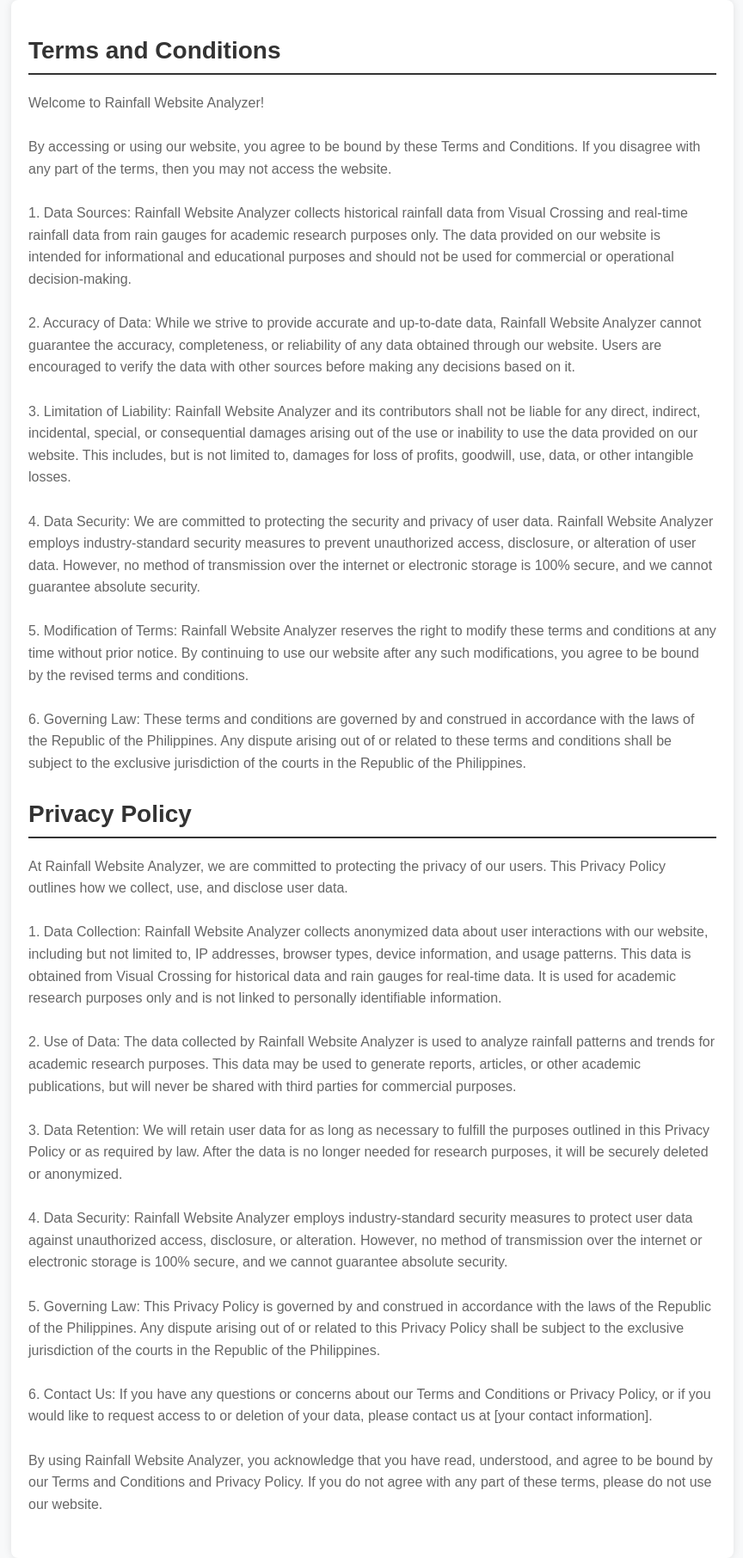
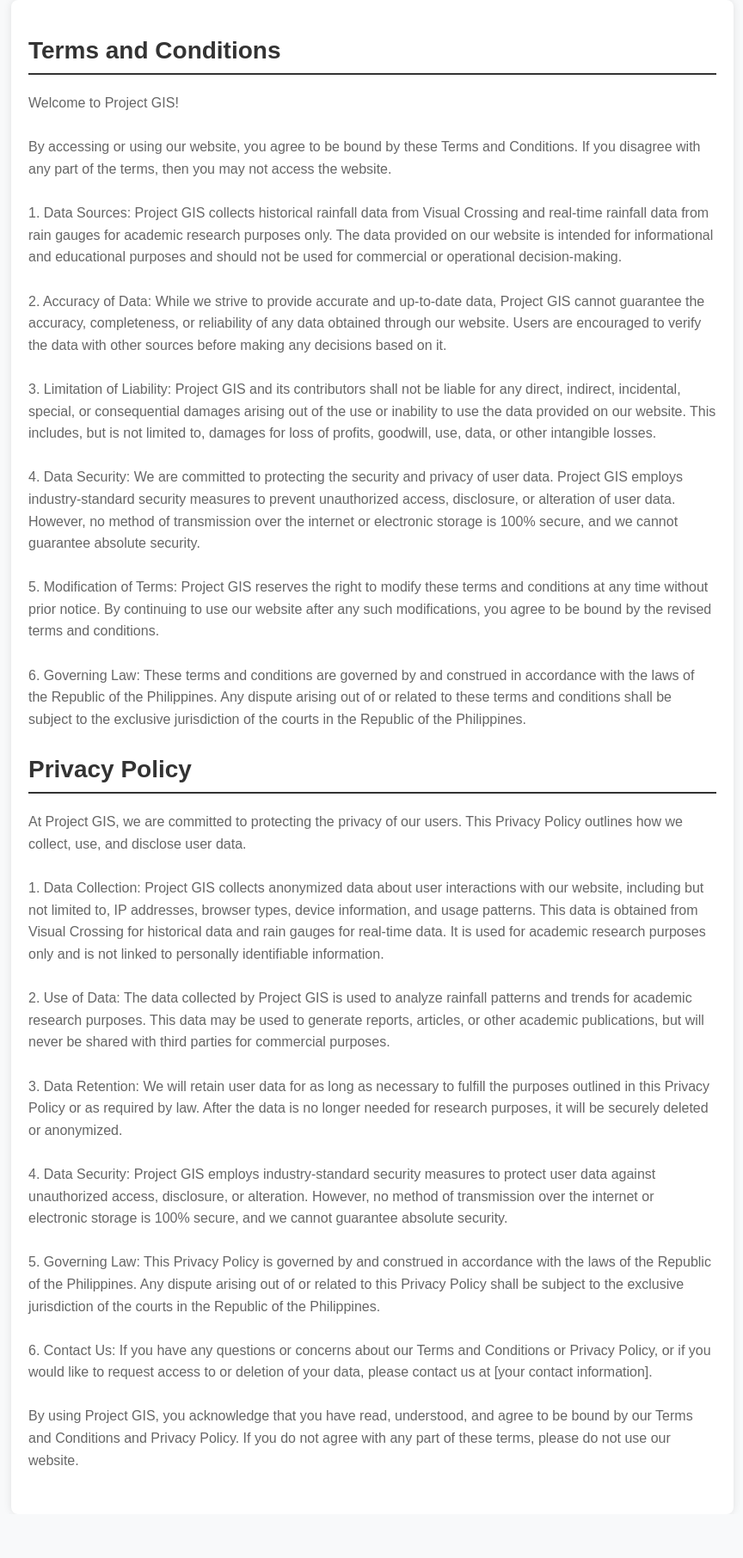
Before and after one commit to JohnRay110702/project-gis, a PHP site: page /privacyPolicy.html in a window 1280 px wide. Shown: the whole page at 86% size, without its empty margins (207-1071 px from the left). After the commit the page ends 1704 px from the top, so only its background shows below. Run offline with PHP 8.4, Linux system fonts and the light colour scheme.

Commit message:
edited Privacy Policy & adjusted form pallettes

```diff
--- a/public/index.html
+++ b/public/index.html
@@ -848,7 +848,7 @@
     </main>
     <div class="footer-container">
       <footer class="footerContent py-5 text-center text-body-secondary bg-body-secondary">
-          <p>PAGDALOY by
+          <p>PROJECT GIS by
               <a href="https://batstateu.edu.ph/" target="_blank" rel="noopener noreferrer">
                   BATANGAS STATE UNIVERSITY - TNEU
               </a>
--- a/public/privacyPolicy.html
+++ b/public/privacyPolicy.html
@@ -10,40 +10,40 @@
     <main>
         <section>
             <h2>Terms and Conditions</h2>
-            <p>Welcome to Rainfall Website Analyzer! <br>
+            <p>Welcome to Project GIS! <br>
                 <br>
 
                 By accessing or using our website, you agree to be bound by these Terms and Conditions. If you disagree with any part of the terms, then you may not access the website. <br>
                 <br>
-                1. Data Sources: Rainfall Website Analyzer collects historical rainfall data from Visual Crossing and real-time rainfall data from rain gauges for academic research purposes only. The data provided on our website is intended for informational and educational purposes and should not be used for commercial or operational decision-making. <br>
+                1. Data Sources: Project GIS collects historical rainfall data from Visual Crossing and real-time rainfall data from rain gauges for academic research purposes only. The data provided on our website is intended for informational and educational purposes and should not be used for commercial or operational decision-making. <br>
                 <br>
-                2. Accuracy of Data: While we strive to provide accurate and up-to-date data, Rainfall Website Analyzer cannot guarantee the accuracy, completeness, or reliability of any data obtained through our website. Users are encouraged to verify the data with other sources before making any decisions based on it. <br>
+                2. Accuracy of Data: While we strive to provide accurate and up-to-date data, Project GIS cannot guarantee the accuracy, completeness, or reliability of any data obtained through our website. Users are encouraged to verify the data with other sources before making any decisions based on it. <br>
                 <br>
-                3. Limitation of Liability: Rainfall Website Analyzer and its contributors shall not be liable for any direct, indirect, incidental, special, or consequential damages arising out of the use or inability to use the data provided on our website. This includes, but is not limited to, damages for loss of profits, goodwill, use, data, or other intangible losses. <br>
+                3. Limitation of Liability: Project GIS and its contributors shall not be liable for any direct, indirect, incidental, special, or consequential damages arising out of the use or inability to use the data provided on our website. This includes, but is not limited to, damages for loss of profits, goodwill, use, data, or other intangible losses. <br>
                 <br>
-                4. Data Security: We are committed to protecting the security and privacy of user data. Rainfall Website Analyzer employs industry-standard security measures to prevent unauthorized access, disclosure, or alteration of user data. However, no method of transmission over the internet or electronic storage is 100% secure, and we cannot guarantee absolute security. <br>
+                4. Data Security: We are committed to protecting the security and privacy of user data. Project GIS employs industry-standard security measures to prevent unauthorized access, disclosure, or alteration of user data. However, no method of transmission over the internet or electronic storage is 100% secure, and we cannot guarantee absolute security. <br>
                 <br>
-                5. Modification of Terms: Rainfall Website Analyzer reserves the right to modify these terms and conditions at any time without prior notice. By continuing to use our website after any such modifications, you agree to be bound by the revised terms and conditions. <br>
+                5. Modification of Terms: Project GIS reserves the right to modify these terms and conditions at any time without prior notice. By continuing to use our website after any such modifications, you agree to be bound by the revised terms and conditions. <br>
                 <br>
                 6. Governing Law: These terms and conditions are governed by and construed in accordance with the laws of the Republic of the Philippines. Any dispute arising out of or related to these terms and conditions shall be subject to the exclusive jurisdiction of the courts in the Republic of the Philippines.</p>
         </section>
         <section>
             <h2>Privacy Policy</h2>
-            <p> At Rainfall Website Analyzer, we are committed to protecting the privacy of our users. This Privacy Policy outlines how we collect, use, and disclose user data. <br>
+            <p> At Project GIS, we are committed to protecting the privacy of our users. This Privacy Policy outlines how we collect, use, and disclose user data. <br>
                 <br>
-                1. Data Collection: Rainfall Website Analyzer collects anonymized data about user interactions with our website, including but not limited to, IP addresses, browser types, device information, and usage patterns. This data is obtained from Visual Crossing for historical data and rain gauges for real-time data. It is used for academic research purposes only and is not linked to personally identifiable information. <br>
+                1. Data Collection: Project GIS collects anonymized data about user interactions with our website, including but not limited to, IP addresses, browser types, device information, and usage patterns. This data is obtained from Visual Crossing for historical data and rain gauges for real-time data. It is used for academic research purposes only and is not linked to personally identifiable information. <br>
                 <br>
-                2. Use of Data: The data collected by Rainfall Website Analyzer is used to analyze rainfall patterns and trends for academic research purposes. This data may be used to generate reports, articles, or other academic publications, but will never be shared with third parties for commercial purposes. <br>
+                2. Use of Data: The data collected by Project GIS is used to analyze rainfall patterns and trends for academic research purposes. This data may be used to generate reports, articles, or other academic publications, but will never be shared with third parties for commercial purposes. <br>
                 <br>
                 3. Data Retention: We will retain user data for as long as necessary to fulfill the purposes outlined in this Privacy Policy or as required by law. After the data is no longer needed for research purposes, it will be securely deleted or anonymized. <br>
                 <br>
-                4. Data Security: Rainfall Website Analyzer employs industry-standard security measures to protect user data against unauthorized access, disclosure, or alteration. However, no method of transmission over the internet or electronic storage is 100% secure, and we cannot guarantee absolute security. <br>
+                4. Data Security: Project GIS employs industry-standard security measures to protect user data against unauthorized access, disclosure, or alteration. However, no method of transmission over the internet or electronic storage is 100% secure, and we cannot guarantee absolute security. <br>
                 <br>
                 5. Governing Law: This Privacy Policy is governed by and construed in accordance with the laws of the Republic of the Philippines. Any dispute arising out of or related to this Privacy Policy shall be subject to the exclusive jurisdiction of the courts in the Republic of the Philippines. <br>
                 <br>
                 6. Contact Us: If you have any questions or concerns about our Terms and Conditions or Privacy Policy, or if you would like to request access to or deletion of your data, please contact us at [your contact information]. <br>
                 <br>
-                By using Rainfall Website Analyzer, you acknowledge that you have read, understood, and agree to be bound by our Terms and Conditions and Privacy Policy. If you do not agree with any part of these terms, please do not use our website.</p>
+                By using Project GIS, you acknowledge that you have read, understood, and agree to be bound by our Terms and Conditions and Privacy Policy. If you do not agree with any part of these terms, please do not use our website.</p>
         </section>
     </main>
 </body>
```
Also changed, not shown: public/CSS/map.css (+8 -7 lines), public/CSS/styles.css (+16 -0 lines), public/CSS/summary.css (+12 -8 lines).
